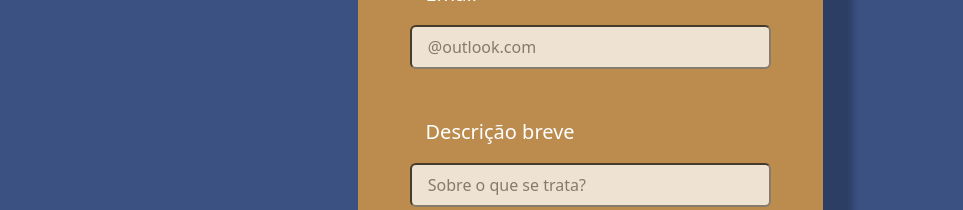
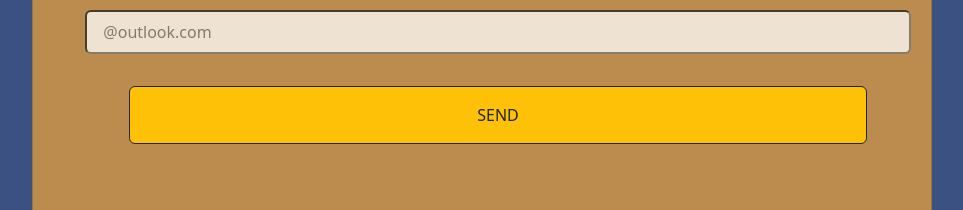
Before and after one commit to joaoth1650/tentativeVite, a React (Vite) app: page / in a window 1280 px wide. Shown: the part 423-633 px from the top of the page, without its empty margins (50-1013 px from the left). Built offline with nearby package versions, Linux system fonts and the light colour scheme; no server answers.

Commit message:
flipflipflip

```diff
--- a/src/pages/home.tsx
+++ b/src/pages/home.tsx
@@ -1,5 +1,6 @@
 import { useState } from 'react';
 import '../styles/stylee.css'
+import '../styles/CardFlip.css'
 import Swal from 'sweetalert2'
 import dotenv from 'dotenv';
 const apiUrl = import.meta.env.VITE_APP_API_URL;
@@ -15,10 +16,14 @@ const Home = () => {
     const [titulo, setTitulo] = useState<string>("") //
     const [urlThumb, setThumb] = useState<string>("") //
     const [Label, setLabel] = useState<string>("SEND")
+    const [color, setColor] = useState('#BC8C4E');
+    const [isFlipped, setIsFlipped] = useState(false);
+    const [segundoEstado, setIsSegundoEstado] = useState('d-none');
+    const [terceiroEstado, setIsTerceiroEstado] = useState('d-none');
 
 
     const send = () => {
-        if (description && email && name && titulo) {
+        if ( name && email) {
             const conteudo = {
                 "username": "Contact Tentative",
                 "avatar_url": "https://as1.ftcdn.net/v2/jpg/05/55/43/74/1000_F_555437468_Ot5KfXfuYdoMWoSGz33xRRPIoybcRtoQ.jpg",
@@ -50,7 +55,7 @@ const Home = () => {
                 ],
             }
 
-            fetch( apiUrl, {
+            fetch(apiUrl, {
                 method: 'POST',
                 body: JSON.stringify(conteudo),
                 headers: {
@@ -63,14 +68,76 @@ const Home = () => {
                     setEmail("")
                     setImage("")
                     setTitulo("")
+                    setColor('#505050')
+                    setIsSegundoEstado('bg-segundary rounded mt-0 col-4')
+                    setIsFlipped(!isFlipped);
                 })
 
             Swal.fire({
                 icon: 'success',
                 title: 'Mensagem enviada',
                 showConfirmButton: false,
-                    timer: 2000
+                timer: 1500
             })
+
+        }
+        else if  ( description && titulo) {
+            const conteudo = {
+                "username": "Contact Tentative",
+                "avatar_url": "https://as1.ftcdn.net/v2/jpg/05/55/43/74/1000_F_555437468_Ot5KfXfuYdoMWoSGz33xRRPIoybcRtoQ.jpg",
+                "content": "Uma nova tentativa de contato foi realizada",
+                "tts": false,
+                "embeds": [
+                    {
+                        "id": 23645914,
+                        "description": description,
+                        "author": {
+                            "name": name,
+                            "icon_url": icone
+
+                            //   "url": "https://www.youtube.com/channel/UCImmyvB_TBV3pGuVxuT4wsw",
+                        },
+                        "title": titulo,
+                        "url": "https://discord.gg/brVS6b7sPr",
+                        "color": 2622218,
+                        "image": {
+                            "url": image
+                        },
+                        "thumbnail": {
+                            "url": urlThumb
+                        },
+                        "footer": {
+                            "text": "Responder no Email: " + email + " :)"
+                        },
+                    }
+                ],
+            }
+
+            fetch(apiUrl, {
+                method: 'POST',
+                body: JSON.stringify(conteudo),
+                headers: {
+                    'Content-Type': 'application/json'
+                }
+            })
+                .then(res => {
+                    setDescription("")
+                    setName("")
+                    setEmail("")
+                    setImage("")
+                    setTitulo("")
+                    setColor('#3a5181')
+                    setIsFlipped(!isFlipped);
+                    setIsTerceiroEstado('bg-segundary-segundary rounded mt-0 col-4')
+                })
+
+            Swal.fire({
+                icon: 'success',
+                title: 'Mensagem enviada',
+                showConfirmButton: false,
+                timer: 1500
+            })
+
         }
         else {
             Swal.fire({
@@ -84,25 +151,26 @@ const Home = () => {
 
 
     return (
-        <div className="row  mx-auto w-100 mt-5 issoSim container">
-            {/* <div className="bg-segundary rounded mt-0 col-4 ">
+        <div className="row mx-auto w-100 mt-5 issoSim container" >
+            <div className={segundoEstado}>
                 <h1 className="w-100 mt-0"></h1>
                 <div className="row">
-                    <div className="colorPadrao opacity-25 w-25 mb-1"></div>
+                    <div className="colorPadrao opacity-25 rounded w-25 mb-1"></div>
+                    <div className="colorPadrao opacity-25 rounded p-3"></div>
+                </div>
+                <div className="row">
+                    <div className="colorPadrao opacity-25 rounded w-25 mb-1"></div>
                     <div className="colorPadrao opacity-25 p-3"></div>
                 </div>
                 <div className="row">
-                    <div className="colorPadrao opacity-25 w-25 mb-1"></div>
-                    <div className="colorPadrao opacity-25 p-3"></div>
-                </div>
-                <div className="row">
-                    <div className="colorPadrao opacity-25 w-25 mb-1"></div>
+                    <div className="colorPadrao opacity-25 rounded w-25 mb-1"></div>
                     <div className="colorPadrao opacity-25 p-5 rounded col-12"></div>
                 </div>
                 <div className="colorPadrao opacity-25 p-4 rounded "></div>
-            </div> */}
-            <div className="bg-escolhido rounded col-5 mb-5 container px-5" >
-
+            </div>
+            <div className={`card ${isFlipped ? "flipped" : ""}`} style={{ backgroundColor: color, transition: 'background-color 1s ease' }} >
+                <div className="card-inner">
+                    <div className="card-front">
                         <div className="row">
                             <h1 className="text-white col-8">C O N T A T O</h1>
                         </div>
@@ -114,6 +182,11 @@ const Home = () => {
                             <label className="text-white fs-5">Email</label>
                             <input value={email} onChange={e => setEmail(e.target.value)} type="email" placeholder="  @outlook.com" className=" opacity-75 p-2 rounded col-12" />
                         </div>
+                        <div className="d-grid gap-2 px-5 ">
+                             <button onClick={send} className="btn btn-outline-dark btn-warning" type="button">{Label}</button>
+                        </div>
+                    </div>
+                    <div className="card-back">
                         <div className="row">
                             <label className="text-white fs-5 col-12">Descrição breve </label>
                             <input value={titulo} onChange={e => setTitulo(e.target.value)} type="text" placeholder="  Sobre o que se trata?" className=" opacity-75 p-2 mb-2 rounded col-12" />
@@ -121,18 +194,20 @@ const Home = () => {
                         </div>
 
                         <div className="row">
-                    <img src={image} alt="" className=" mx-auto opacity-75 col-12 " style={{width:"300px"}} />
+                            <img src={image} alt="" className=" mx-auto opacity-75 col-12 " style={{ width: "300px" }} />
                             <div className="d-grid gap-2 px-5 ">
                                 <input value={image} onChange={e => setImage(e.target.value)} type="text" placeholder="https://" className=" opacity-75 p-2 rounded col-12" />
                                 <button onClick={send} className="btn btn-outline-dark btn-warning" type="button">{Label}</button>
                             </div>
                         </div>
+                    </div>
 
                 </div>
-            {/* <div className="bg-segundary-segundary rounded mt-0 col-4">
+            </div>
+            <div className={terceiroEstado}>
                 <h1 className="w-100 mt-0"></h1>
                 <div className="row">
-                    <div className="colorPadrao opacity-25 rounded w-25 mb-1 ms-0"></div>
+                    <div className="colorPadrao opacity-25 z-index-0 rounded w-25 mb-1 ms-0"></div>
                     <div className="colorPadrao opacity-25 p-3"></div>
                 </div>
                 <div className="row">
@@ -144,7 +219,7 @@ const Home = () => {
                     <div className="colorPadrao opacity-25 p-5 rounded col-12"></div>
                 </div>
                  <div className="colorPadrao opacity-25 p-4 rounded "></div>
-            </div> */}
+            </div>
         </div>
     )
 
--- /dev/null
+++ b/src/styles/CardFlip.css
@@ -0,0 +1,36 @@
+.card {
+  width: 900px;
+  height: 700px;
+  perspective: 1000px;
+  cursor: pointer;
+}
+
+.card-inner {
+  width: 100%;
+  height: 100%;
+  transition: transform 0.6s;
+  transform-style: preserve-3d;
+}
+
+.card-front,
+.card-back {
+  position: absolute;
+  width: 100%;
+  height: 100%;
+  backface-visibility: hidden;
+}
+
+.card-front {
+  transform: rotateY(0deg);
+}
+
+.card-back {
+  display: flex;
+  align-items: center;
+  justify-content: center;
+  transform: rotateY(180deg);
+}
+
+.card.flipped .card-inner {
+  transform: rotateY(180deg);
+}
--- a/src/styles/style.css
+++ /dev/null
@@ -1,38 +0,0 @@
-body {
-  padding: 2rem;
-  font-family: sans-serif;
-  text-align: center;
-}
-
-.label {
-  margin-bottom: 0.5rem;
-}
-
-.modes {
-  margin-bottom: 1rem;
-}
-
-.button-container {
-  margin-bottom: 0.5rem;
-}
-
-.fade-enter .btn {
-  opacity: 0;
-  transform: translateX(-100%);
-}
-.fade-enter-active .btn {
-  opacity: 1;
-  transform: translateX(0%);
-}
-.fade-exit .btn {
-  opacity: 1;
-  transform: translateX(0%);
-}
-.fade-exit-active .btn {
-  opacity: 0;
-  transform: translateX(100%);
-}
-.fade-enter-active .btn,
-.fade-exit-active .btn {
-  transition: opacity 500ms, transform 500ms;
-}
--- a/src/styles/stylee.css
+++ b/src/styles/stylee.css
@@ -1,25 +1,26 @@
 body {
-  background-color: rgba(58, 81, 129, 1);
+  background-color: #3a5181;
 }
 
 
 .bg-escolhido {
-
+  width: 900px;
+  height: 700px;
   box-shadow: 30px -5px 6px #0000003a;
-  z-index: 1 ;
-  background: #BC8C4E;
+  z-index: 10 ;
 }
 .bg-segundary {
-
+  z-index: 0 ;
   box-shadow: 60px 7px 6px #0000003a;
   margin-right: -400px;
-  background: #C5B197;
+  background: #BC8C4E;
 }
 .bg-segundary-segundary {
 
   box-shadow: 60px 6px 3px #0000003a;
+  z-index: -1 ;
   margin-left: -400px;
-  background: #C5B197;
+  background: #505050;
 
 }
 
@@ -49,3 +50,22 @@ body {
 .colorPadrao {
   background-color: #473823;
 }
+
+
+
+
+/* ANIMAÇÃO CORES */
+
+
+.revertCor {
+  background-color: #505050;
+  transition: background-color;
+  transition-duration: 1s;
+  transition-timing-function: ease-out;
+  transition-delay: 0s;
+}
+
+
+
+
+/* ANIMAÇÃO CORES */
```
Lines whose indentation alone changed are shown as unchanged.
